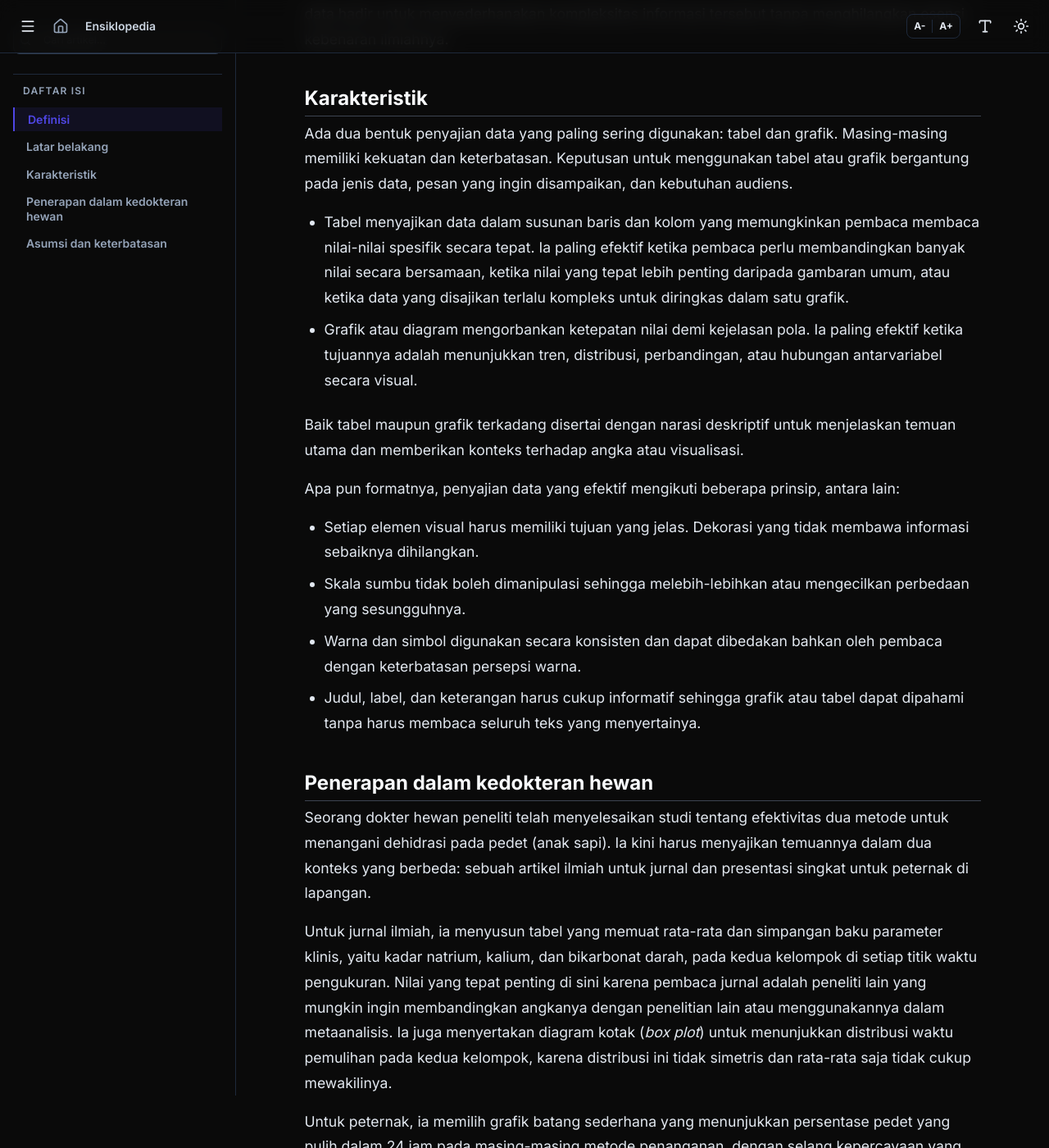
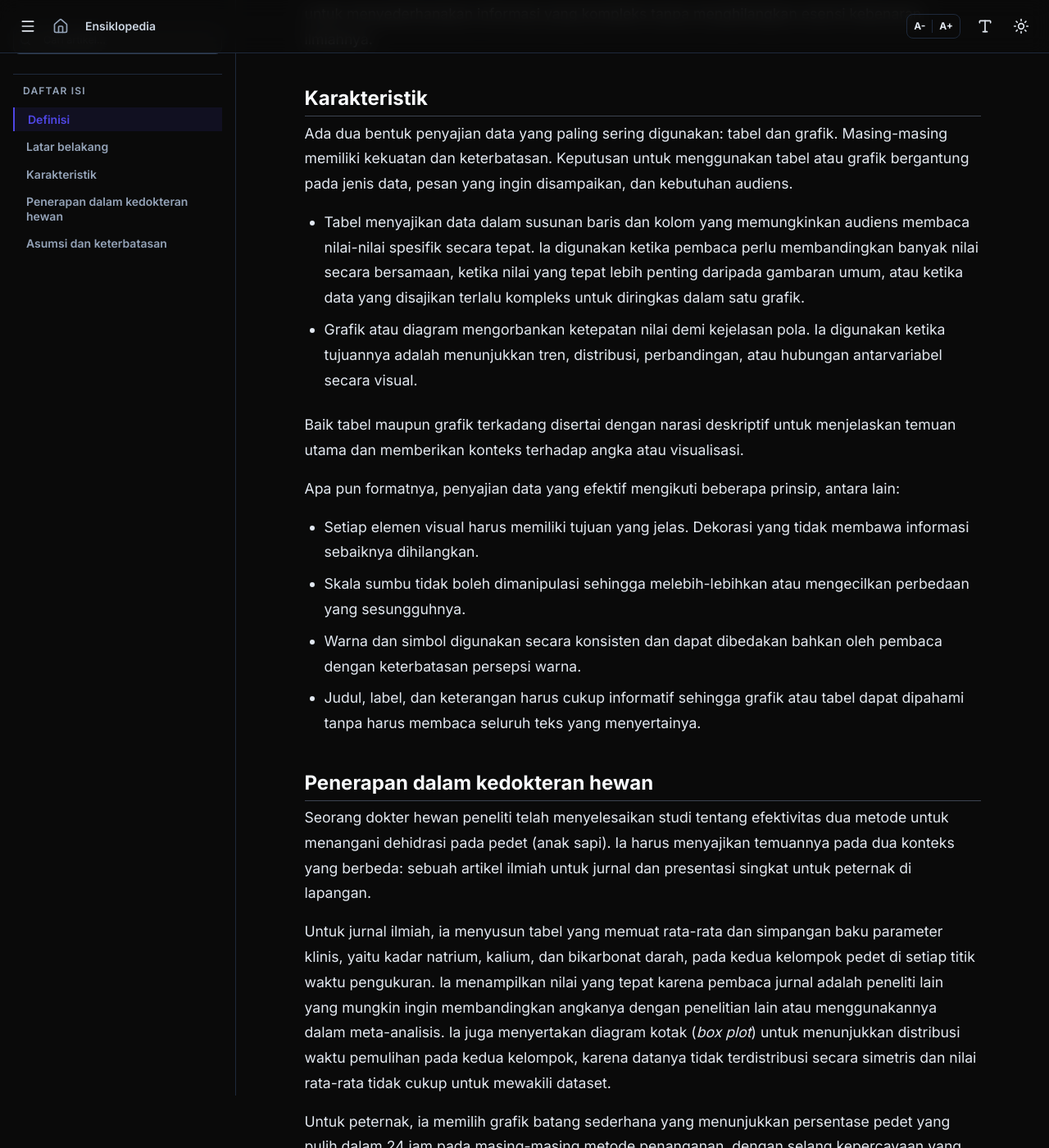
Before and after one commit to rianhs/ensiklopedia, a Jekyll site: the page built from artikel/penyajian-data.md, in a window 1280 px wide and 1400 px high, scrolled down 713 px. Shown: the whole window at 82% size. Built offline with Jekyll 4.4.1, drawn with Linux system fonts in a browser that asks for light colours; nearby versions of some CDN libraries; some web fonts are replaced; some of the changed text lies outside the part shown.

Commit message:
Refine content on data presentation and its applications
Updated the content to improve clarity and precision in the presentation of data concepts, including definitions, characteristics, and applications in veterinary medicine.

```diff
--- a/artikel/penyajian-data.md
+++ b/artikel/penyajian-data.md
@@ -4,21 +4,21 @@ title: "Penyajian data"
 ---
 ## Definisi
 
-**Penyajian data** (bahasa Inggris: *data presentation*) adalah proses menampilkan dan mengomunikasikan data yang telah dianalisis dan ditafsirkan dalam format yang jelas dan efektif kepada audiens tertentu. Penyajian merupakan tahap akhir dalam alur statistika dan menentukan apakah temuan penelitian dapat dipahami dan digunakan oleh orang lain.
+**Penyajian data** (bahasa Inggris: *data presentation*) adalah proses menampilkan dan mengomunikasikan [data](data.md) yang telah [dianalisis](analisis-data.md) dan [ditafsirkan](penafsiran-data.md) dalam format yang jelas dan efektif kepada audiens tertentu. Penyajian merupakan tahap akhir dalam alur [statistika](statistika.md) dan menentukan apakah temuan penelitian dapat dipahami dan digunakan oleh orang lain.
 
 ## Latar belakang
 
 Temuan penelitian yang tidak dikomunikasikan dengan baik tidak akan memberi dampak, meskipun proses yang menghasilkannya sempurna secara ilmiah. Peneliti bisa saja memiliki data yang kuat, analisis yang tepat, dan penafsiran yang cermat. Namun, jika hasilnya disajikan dalam format yang membingungkan atau tidak sesuai dengan kebutuhan audiens, pesan ilmiahnya akan hilang.
 
-Masalah utama yang diselesaikan oleh penyajian data adalah keterbatasan kognitif manusia dalam memproses informasi numeris mentah untuk melihat tren, perbandingan, atau hubungan secara cepat. Tanpa penyajian yang efektif, pola penting yang telah ditemukan dalam analisis bisa terabaikan atau justru disalahpahami oleh pihak-pihak yang perlu mengambil keputusan. Penyajian data hadir untuk menyederhanakan kompleksitas informasi tersebut tanpa menghilangkan esensi kebenaran ilmiahnya.
+Masalah utama yang diselesaikan oleh penyajian data adalah keterbatasan kognitif manusia dalam memproses informasi numeris untuk melihat tren, perbandingan, atau hubungan secara cepat. Tanpa penyajian yang baik, pola penting yang telah ditemukan dalam analisis bisa terabaikan atau justru disalahpahami oleh pihak-pihak yang perlu mengambil keputusan. Penyajian data dilakukan untuk menyederhanakan informasi yang kompleks tanpa menghilangkan esensi kebenaran ilmiahnya.
 
 
 ## Karakteristik
 
 Ada dua bentuk penyajian data yang paling sering digunakan: tabel dan grafik. Masing-masing memiliki kekuatan dan keterbatasan. Keputusan untuk menggunakan tabel atau grafik bergantung pada jenis data, pesan yang ingin disampaikan, dan kebutuhan audiens.
 
-* Tabel menyajikan data dalam susunan baris dan kolom yang memungkinkan pembaca membaca nilai-nilai spesifik secara tepat. Ia paling efektif ketika pembaca perlu membandingkan banyak nilai secara bersamaan, ketika nilai yang tepat lebih penting daripada gambaran umum, atau ketika data yang disajikan terlalu kompleks untuk diringkas dalam satu grafik.
-* Grafik atau diagram mengorbankan ketepatan nilai demi kejelasan pola. Ia paling efektif ketika tujuannya adalah menunjukkan tren, distribusi, perbandingan, atau hubungan antarvariabel secara visual.
+* Tabel menyajikan data dalam susunan baris dan kolom yang memungkinkan audiens membaca nilai-nilai spesifik secara tepat. Ia digunakan ketika pembaca perlu membandingkan banyak nilai secara bersamaan, ketika nilai yang tepat lebih penting daripada gambaran umum, atau ketika data yang disajikan terlalu kompleks untuk diringkas dalam satu grafik.
+* Grafik atau diagram mengorbankan ketepatan nilai demi kejelasan pola. Ia digunakan ketika tujuannya adalah menunjukkan tren, distribusi, perbandingan, atau hubungan antarvariabel secara visual.
 
 Baik tabel maupun grafik terkadang disertai dengan narasi deskriptif untuk menjelaskan temuan utama dan memberikan konteks terhadap angka atau visualisasi.
 
@@ -30,9 +30,9 @@ Apa pun formatnya, penyajian data yang efektif mengikuti beberapa prinsip, antar
 
 ## Penerapan dalam kedokteran hewan
 
-Seorang dokter hewan peneliti telah menyelesaikan studi tentang efektivitas dua metode untuk menangani dehidrasi pada pedet (anak sapi). Ia kini harus menyajikan temuannya dalam dua konteks yang berbeda: sebuah artikel ilmiah untuk jurnal dan presentasi singkat untuk peternak di lapangan.
+Seorang dokter hewan peneliti telah menyelesaikan studi tentang efektivitas dua metode untuk menangani dehidrasi pada pedet (anak sapi). Ia harus menyajikan temuannya pada dua konteks yang berbeda: sebuah artikel ilmiah untuk jurnal dan presentasi singkat untuk peternak di lapangan.
 
-Untuk jurnal ilmiah, ia menyusun tabel yang memuat rata-rata dan simpangan baku parameter klinis, yaitu kadar natrium, kalium, dan bikarbonat darah, pada kedua kelompok di setiap titik waktu pengukuran. Nilai yang tepat penting di sini karena pembaca jurnal adalah peneliti lain yang mungkin ingin membandingkan angkanya dengan penelitian lain atau menggunakannya dalam metaanalisis. Ia juga menyertakan diagram kotak (*box plot*) untuk menunjukkan distribusi waktu pemulihan pada kedua kelompok, karena distribusi ini tidak simetris dan rata-rata saja tidak cukup mewakilinya.
+Untuk jurnal ilmiah, ia menyusun tabel yang memuat rata-rata dan simpangan baku parameter klinis, yaitu kadar natrium, kalium, dan bikarbonat darah, pada kedua kelompok pedet di setiap titik waktu pengukuran. Ia menampilkan nilai yang tepat karena pembaca jurnal adalah peneliti lain yang mungkin ingin membandingkan angkanya dengan penelitian lain atau menggunakannya dalam meta-analisis. Ia juga menyertakan diagram kotak (*box plot*) untuk menunjukkan distribusi waktu pemulihan pada kedua kelompok, karena datanya tidak terdistribusi secara simetris dan nilai rata-rata tidak cukup untuk mewakili dataset.
 
 Untuk peternak, ia memilih grafik batang sederhana yang menunjukkan persentase pedet yang pulih dalam 24 jam pada masing-masing metode penanganan, dengan selang kepercayaan yang digambarkan sebagai bilah kesalahan. Pesan utamanya, yakni metode mana yang lebih efektif dan seberapa besar perbedaannya, dapat ditangkap dalam sekali pandang tanpa perlu memahami detail statistika.
 
```
